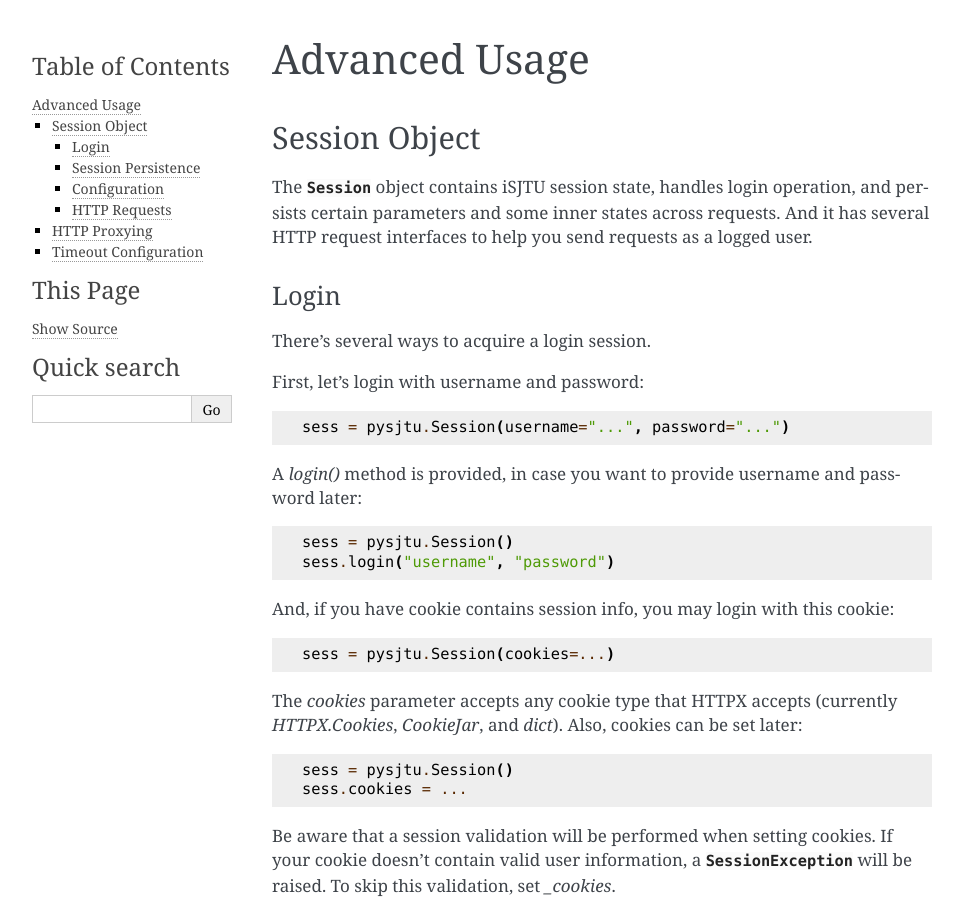
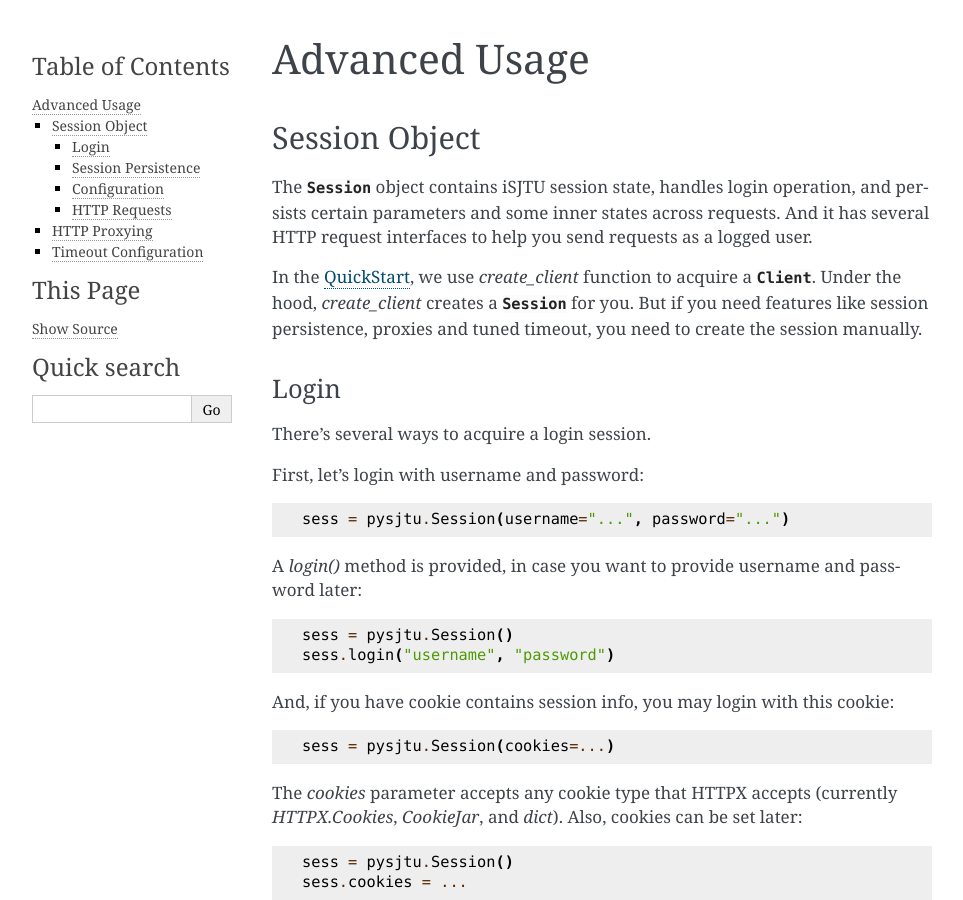
Before and after one commit to PhotonQuantum/pysjtu, a Sphinx documentation site: the page built from docs/advanced.rst, in a window 1280 px wide and 900 px high. Shown: the whole window, without its empty margins (148-1111 px from the left). Built offline with Sphinx 7.4.7, drawn with Linux system fonts in a browser that asks for light colours.

Commit message:
feat(client): create_client to get a Client with default options

```diff
--- a/docs/advanced.rst
+++ b/docs/advanced.rst
@@ -6,6 +6,10 @@ Session Object
 
 The :class:`Session` object contains iSJTU session state, handles login operation, and persists certain parameters and
 some inner states across requests. And it has several HTTP request interfaces to help you send requests as a logged user.
+
+In the :ref:`QuickStart`, we use `create_client` function to acquire a :class:`Client`. Under the hood, `create_client`
+creates a :class:`Session` for you. But if you need features like session persistence, proxies and tuned timeout, you
+need to create the session manually.
 
 Login
 +++++
--- a/docs/quickstart.rst
+++ b/docs/quickstart.rst
@@ -31,8 +31,7 @@ Then, login JAccount and create a client:
 
 .. sourcecode:: python
 
-    >>> s = pysjtu.Session(username="<username>", password="<password>")
-    >>> c = pysjtu.Client(session=s)
+    >>> c = pysjtu.create_client(username="<username>", password="<password>")
     >>> c.student_id
     519027910001
 
--- a/pysjtu/__init__.py
+++ b/pysjtu/__init__.py
@@ -1,4 +1,4 @@
-from .client import Client
+from .client import Client, create_client
 from .model import LogicEnum, CourseRange, Ranking
 from .ocr import LegacyRecognizer, NNRecognizer
 from .session import Session
```
Also changed, not shown: README.md (+3 -4 lines), docs/images/pysjtu.png, 2 other files.
